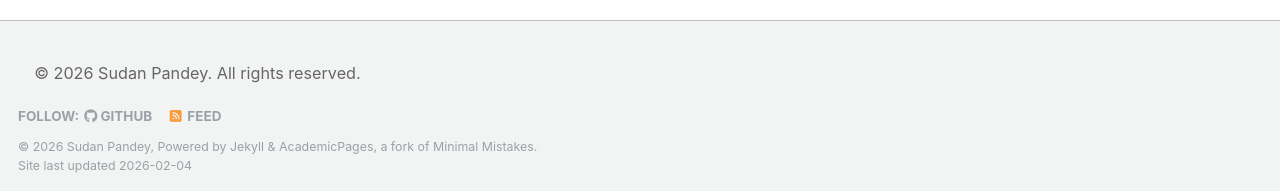
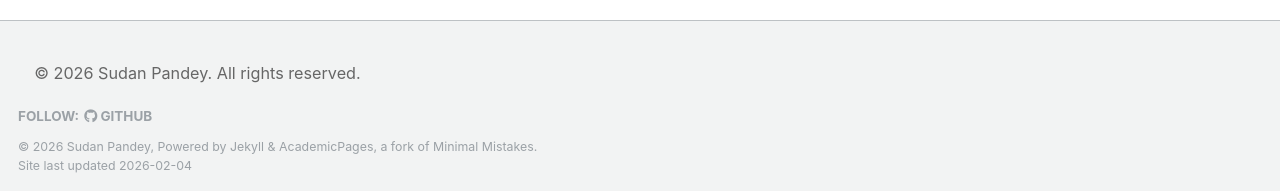
Before and after one commit to pdy-sdn/pandeysudan.github.io, a Jekyll site: the page built from _pages/about.md, in a window 1280 px wide and 900 px high, scrolled down 1330 px. Shown: the part 706-897 px from the top of the window. Built offline with Jekyll 4.4.1, drawn with Linux system fonts in a browser that asks for light colours; some web fonts are replaced.

Commit message:
Update _config.yml

```diff
--- a/_config.yml
+++ b/_config.yml
@@ -14,7 +14,7 @@ name                     : &name "Sudan Pandey"
 description              : &description "Structural Engineer"
 url                      : "https://pandeysudan.github.io" # the base hostname & protocol for your site e.g. "https://mmistakes.github.io"
 baseurl                  : "" # the subpath of your site, e.g. "/blog"
-repository               : "pdy-sdn/pandeysudan.github.io"
+repository               : "pandeysudan.github.io"
 
 # Site Author - The following control what appear as part of the author content on the side bar.
 #               If a field is blank the icon and link will not appear, otherwise it will be shown.
@@ -116,7 +116,7 @@ staticman:
       options:
         format           : "iso8601" # "iso8601" (default), "timestamp-seconds", "timestamp-milliseconds"
 atom_feed:
-  hide                   : false     # change to true to hide the RSS feed in the footer
+  hide                   : true     # change to true to hide the RSS feed in the footer
   path                   : # blank (default) uses feed.xml
 
 
```
